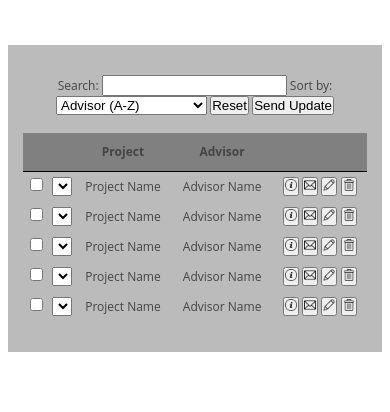
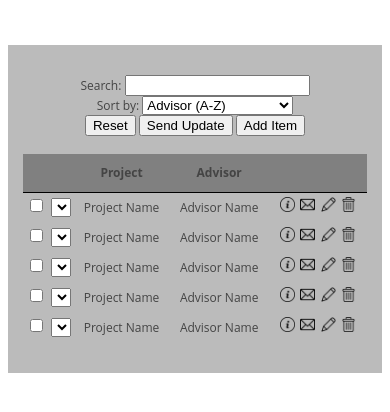
Before and after one commit to zoeferencova/coordinator-tool-wireframes, a plain HTML site: page main-screens/main-list.html in a window 390 px wide. Shown: the part 138-550 px from the top of the page. Drawn offline with Linux system fonts and the light colour scheme.

Commit message:
added add item button and fixed control button appearance

```diff
--- a/main-screens/main-list.css
+++ b/main-screens/main-list.css
@@ -66,6 +66,12 @@ p + p {
     padding: 3px 0;
 }
 
+.table-body-cell button {
+    padding: 2px;
+    background-color: transparent;
+    border: none;
+}
+
 #status {
     width: 20px;
 }
@@ -83,12 +89,13 @@ p + p {
 }
 
 .mobile-list img {
-    height: 12px;
+    height: 15px;
 }
 
-.mobile-list button {
-    padding: 0;
+.mobile-list .table-body-cell button {
+    padding: 1px;
 }
+
 
 .hidden {
     display: none;
--- a/main-screens/main-list.html
+++ b/main-screens/main-list.html
@@ -27,6 +27,7 @@
                 </select>
                 <button>Reset</button>
                 <button>Send Update</button>
+                <button>Add Item</button>
             </div>
             <br>
             <div class="table">
@@ -147,7 +148,7 @@
         <section class="mobile-list">
             <div class="search-and-buttons">
                 <label for="search">Search: </label>
-                <input type="text" id="search">
+                <input type="text" id="search"><br>
                 <label for="sort">Sort by: </label>
                 <select name="sort" id="sort">
                     <option value="advisor">Advisor (A-Z)</option>
@@ -156,9 +157,10 @@
                     <option value="date-desc">Date (Newest-Oldest)</option>
                     <option value="date-asc">Date (Oldest-Newest)</option>
                     <option value="status">Status</option>
-                </select>
+                </select><br>
                 <button>Reset</button>
                 <button>Send Update</button>
+                <button>Add Item</button>
             </div>
             <br>
             <div class="table">
```
